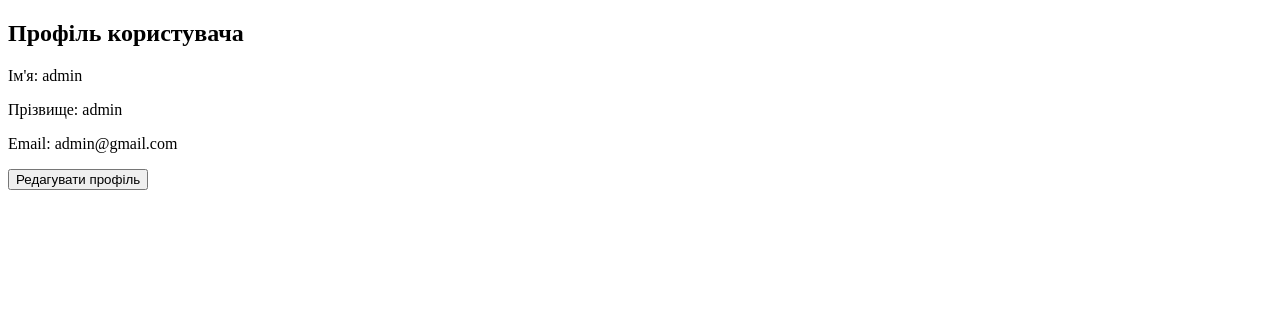
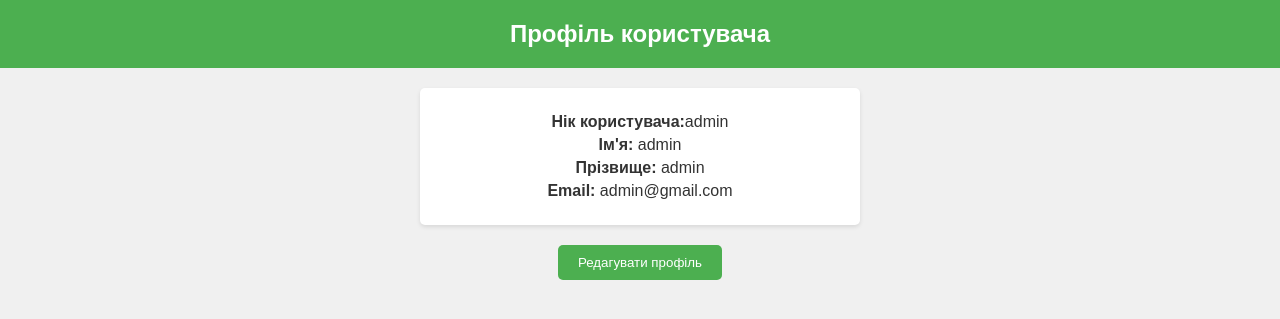
Before and after one commit to Ih00r/numo, a Django app: page /profile/ in a window 1280 px wide. Shown: the top 319 px of the page. Run offline with Django 4.2, Linux system fonts and the light colour scheme; a user stored in the database is signed in.

Commit message:
28,05 все ок

```diff
--- a/numo/numo/templates/view_profile.html
+++ b/numo/numo/templates/view_profile.html
@@ -1,15 +1,68 @@
 <!DOCTYPE html>
-<html lang="en" xmlns="http://www.w3.org/1999/html">
+<html lang="en">
 <head>
     <meta charset="UTF-8">
     <meta name="viewport" content="width=device-width, initial-scale=1.0">
     <title>Profile</title>
+    <style>
+        body {
+            font-family: 'Arial', sans-serif;
+            margin: 0;
+            padding: 0;
+            background-color: #f0f0f0;
+            color: #333;
+        }
+
+        h2 {
+            text-align: center;
+            padding: 20px;
+            background-color: #4CAF50;
+            color: white;
+            margin: 0;
+        }
+
+        .profile-info {
+            text-align: center;
+            margin: 20px auto;
+            max-width: 400px;
+            background: white;
+            padding: 20px;
+            border-radius: 5px;
+            box-shadow: 0 2px 4px rgba(0,0,0,0.1);
+        }
+
+        p {
+            margin: 5px 0;
+        }
+
+        form {
+            text-align: center;
+        }
+
+        .btn {
+            background-color: #4CAF50;
+            color: white;
+            padding: 10px 20px;
+            border: none;
+            border-radius: 5px;
+            cursor: pointer;
+            transition: background-color 0.3s;
+        }
+
+        .btn:hover {
+            background-color: #45a049;
+        }
+    </style>
 </head>
 <body>
     <h2>Профіль користувача</h2>
-    <p>Ім'я: {{ user.first_name }}</p>
-    <p>Прізвище: {{ user.last_name }}</p>
-    <p>Email: {{ user.email }}</p>
+    <div class="profile-info">
+        <p><strong>Нік користувача:</strong>{{ user.username }}</p>
+        <p><strong>Ім'я:</strong> {{ user.first_name }}</p>
+        <p><strong>Прізвище:</strong> {{ user.last_name }}</p>
+        <p><strong>Email:</strong> {{ user.email }}</p>
+
+    </div>
     <form action="{% url 'edit_profile'%}" method="get">
         <button type="submit" class="btn">Редагувати профіль</button>
     </form>
--- a/numo/numo/templates/welcome.html
+++ b/numo/numo/templates/welcome.html
@@ -13,6 +13,8 @@
     <li><a href="{% url 'add_advertisement' %}">Додати оголошення</a></li>
     <li><a href="{% url 'advertisement_list' %}">Переглянути всі оголошення</a></li>
     <li><a href="{% url 'my_advertisements' %}">Переглянути моє оголошення</a></li>
+    <li><a href="{% url 'add_job_advertisement' %}">Додати оголошення про пошук робітників</a></li>
+    <li><a href="{% url 'job_advertisements' %} ">Переглянути оголошення про пошук робітників</a></li>
     <div style="text-align: right;">
         <a href="{% url 'view_profile' %}">Переглянути профіль</a>
     </div>
--- a/numo/numo/urls.py
+++ b/numo/numo/urls.py
@@ -15,4 +15,6 @@ urlpatterns = [
     path('advertisement/<int:advertisement_id>/delete/', views.delete_advertisement_view, name='delete_advertisement'),
     path('profile/', views.view_profile, name='view_profile'),
     path('delete_profile/', views.delete_profile, name='delete_profile'),
+    path('add_job_advertisement/', views.add_job_advertisement, name='add_job_advertisement'),
+    path('job_advertisements/', views.job_advertisements_view, name='job_advertisements'),
 ]
--- a/numo/numo/views.py
+++ b/numo/numo/views.py
@@ -6,7 +6,8 @@ from django.contrib.auth.forms import UserCreationForm, AuthenticationForm
 from .forms import CustomUserCreationForm, AdvertisementForm, ProfileEditForm
 from django.contrib.auth.decorators import login_required
 from django.contrib.auth.models import User
-from .models import Advertisement
+from .models import Advertisement, JobAdvertisement
+from .forms import JobAdvertisementForm
 
 
 def home(request):
@@ -153,3 +154,21 @@ def delete_profile(request):
         request.user.delete()
         return redirect('home')
     return redirect('edit_profile')
+
+
+@login_required
+def add_job_advertisement(request):
+    if request.method == 'POST':
+        form = JobAdvertisementForm(request.POST)
+        if form.is_valid():
+            advertisement = form.save(commit=False)
+            advertisement.user = request.user
+            advertisement.save()
+            return redirect('job_advertisement')  # Перенаправлення на список оголошень
+    else:
+        form = JobAdvertisementForm()
+    return render(request, 'add_job_advertisement.html', {'form': form})
+
+def job_advertisements_view(request):
+    job_advertisements = JobAdvertisement.objects.all()
+    return render(request, 'job_advertisements.html', {'job_advertisements': job_advertisements})
```
Also changed, not shown: numo/numo/forms.py (+7 -1 lines), numo/numo/models.py (+18 -0 lines), numo/numo/templates/add_job_advertisement.html (added, +16 -0 lines), numo/numo/templates/job_advertisements.html (added, +76 -0 lines), numo/db.sqlite3.
